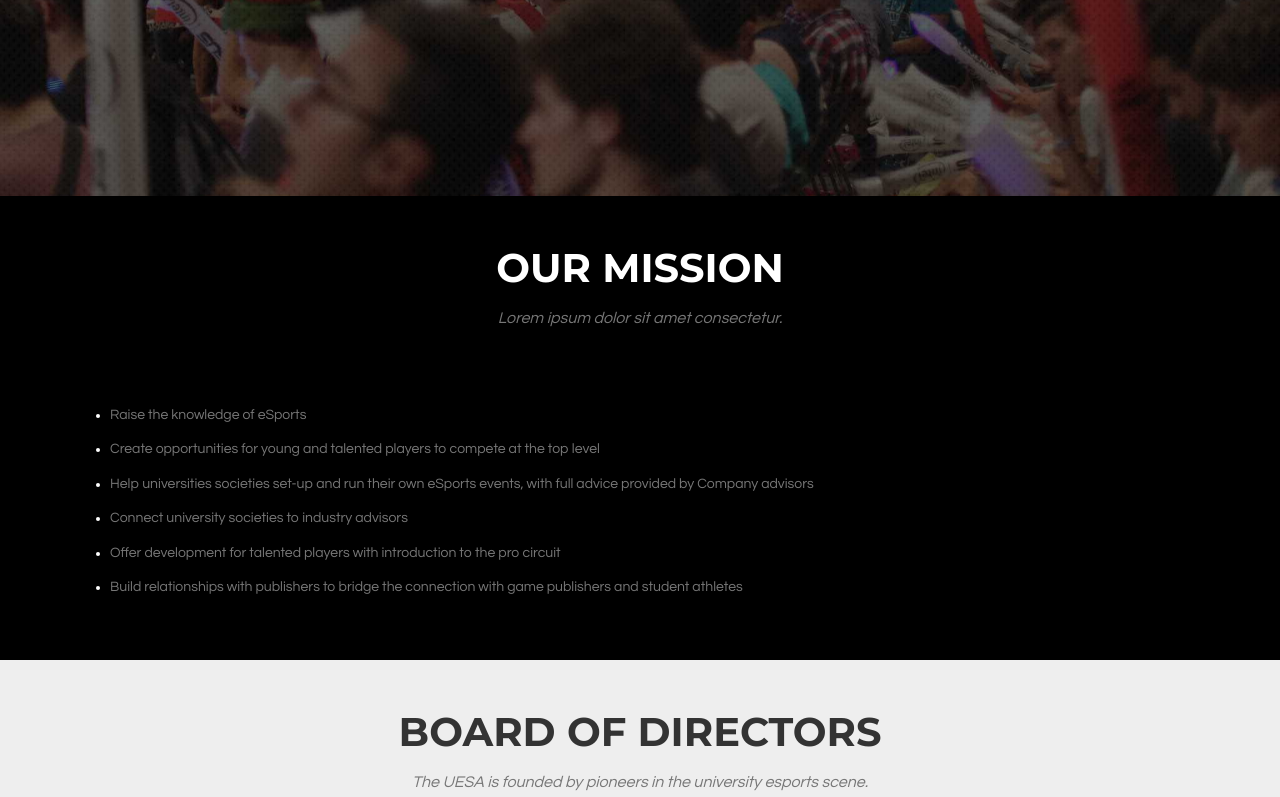
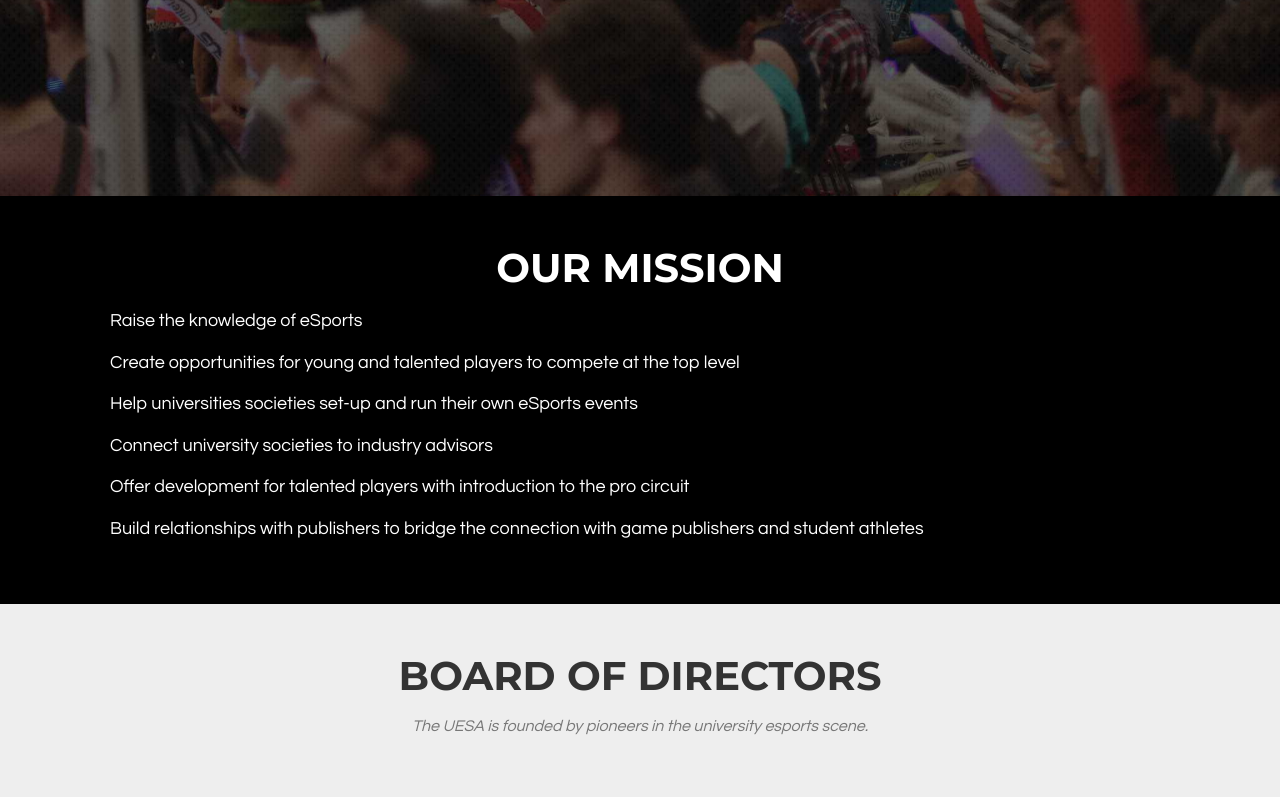
Before and after one commit to UsmanMohammad/uesa-web, a website: page index.html in a window 1280 px wide. Shown: the part 494-1291 px from the top of the page. Drawn offline with nearby package versions, Linux system fonts and the light colour scheme; a web font is replaced by a local one.

Commit message:
Added mission

```diff
--- a/index.html
+++ b/index.html
@@ -82,9 +82,8 @@
 	<section id="about" class="bg-darkest-gray">
 		<div class="container">
 			<div class="row">
-				<div class="col-lg-12 text-center">
+				<div class="col-lg-12 text-center" pres>
 					<h2 class="section-heading">Our Mission</h2>
-					<h3 class="section-subheading text-muted">Lorem ipsum dolor sit amet consectetur.</h3>
 				</div>
 			</div>
 			<div class="row">
@@ -157,37 +156,37 @@
 							</div>
 						</li>
 					</ul>-->
-					<ul>
+					<ul style="list-style:none;" >
 						<li>
 							<div class="timeline-body">
-								<p class="text-muted"> Raise the knowledge of eSports </p>
+								<p class="large"> Raise the knowledge of eSports </p>
 							</div>
 						</li>
 						<li>
 							<div class="timeline-body">
-								<p class="text-muted"> Create opportunities for young and talented players to compete at the top level </p>
+								<p class="large"> Create opportunities for young and talented players to compete at the top level </p>
 							</div>
 						</li>
 
 						<li>
 							<div class="timeline-body">
-								<p class="text-muted">
-									Help universities societies set-up and run their own eSports events, with full advice provided by Company advisors </p>
+								<p class="large">
+									Help universities societies set-up and run their own eSports events </p>
 							</div>
 						</li>
 						<li>
 							<div class="timeline-body">
-								<p class="text-muted"> Connect university societies to industry advisors </p>
+								<p class="large"> Connect university societies to industry advisors </p>
 							</div>
 						</li>
 						<li>
 							<div class="timeline-body">
-								<p class="text-muted"> Offer development for talented players with introduction to the pro circuit </p>
+								<p class="large"> Offer development for talented players with introduction to the pro circuit </p>
 							</div>
 						</li>
 						<li>
 							<div class="timeline-body">
-								<p class="text-muted"> Build relationships with publishers to bridge the connection with game publishers and student athletes </p>
+								<p class="large"> Build relationships with publishers to bridge the connection with game publishers and student athletes </p>
 							</div>
 						</li>
 				</div>
--- a/less/agency.less
+++ b/less/agency.less
@@ -21,8 +21,9 @@ p {
     line-height: 1.75;
 }
 
+
 p.large {
-    font-size: 16px;
+    font-size: 18px;
 }
 
 a,
@@ -440,7 +441,10 @@ section {
         }
     }
     .timeline-body {
-        > p,
+        > p {
+                                        font-size: 18px;
+
+        }
         > ul {
             margin-bottom: 0;
         }
```
Also changed, not shown: css/agency.css, css/agency.min.css.
